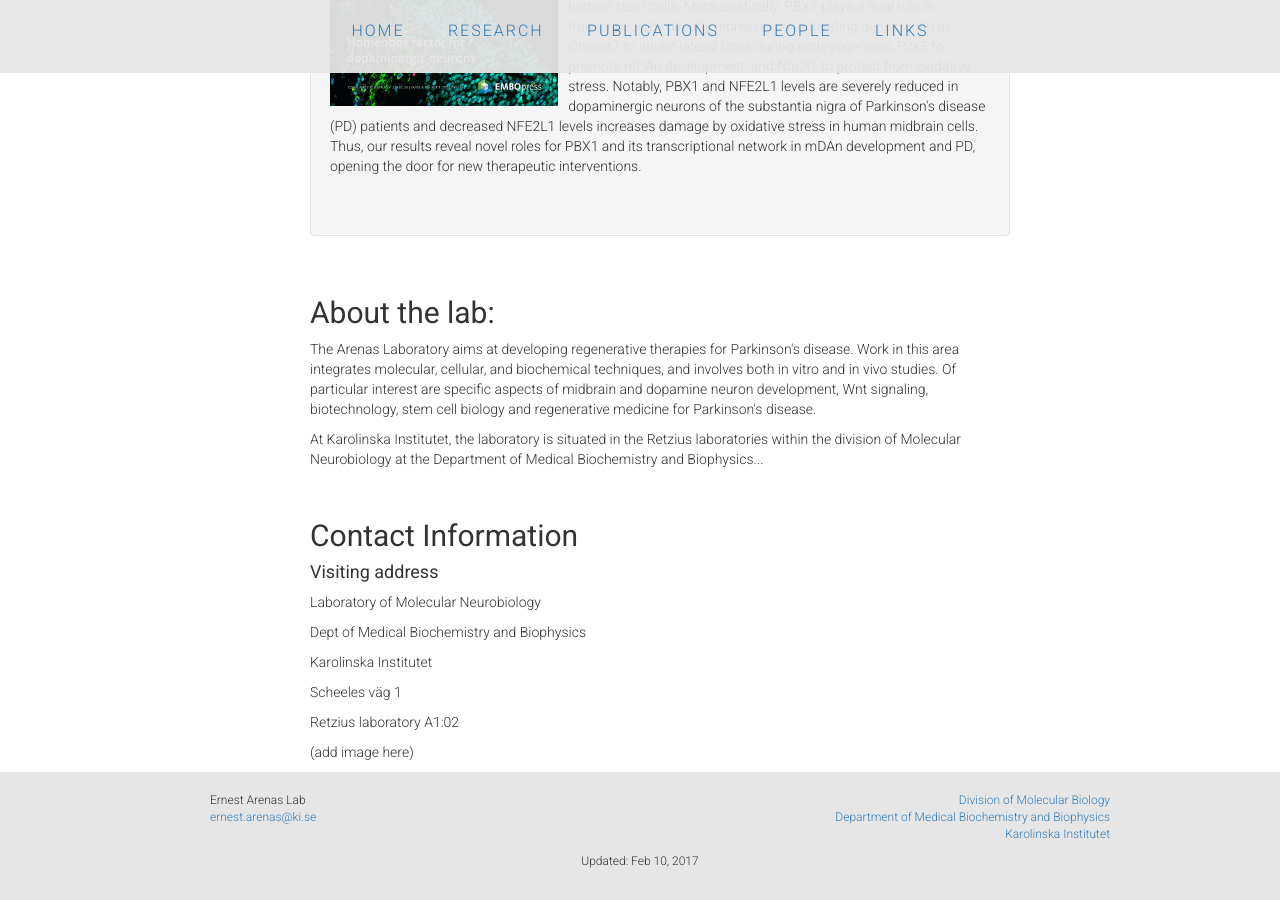
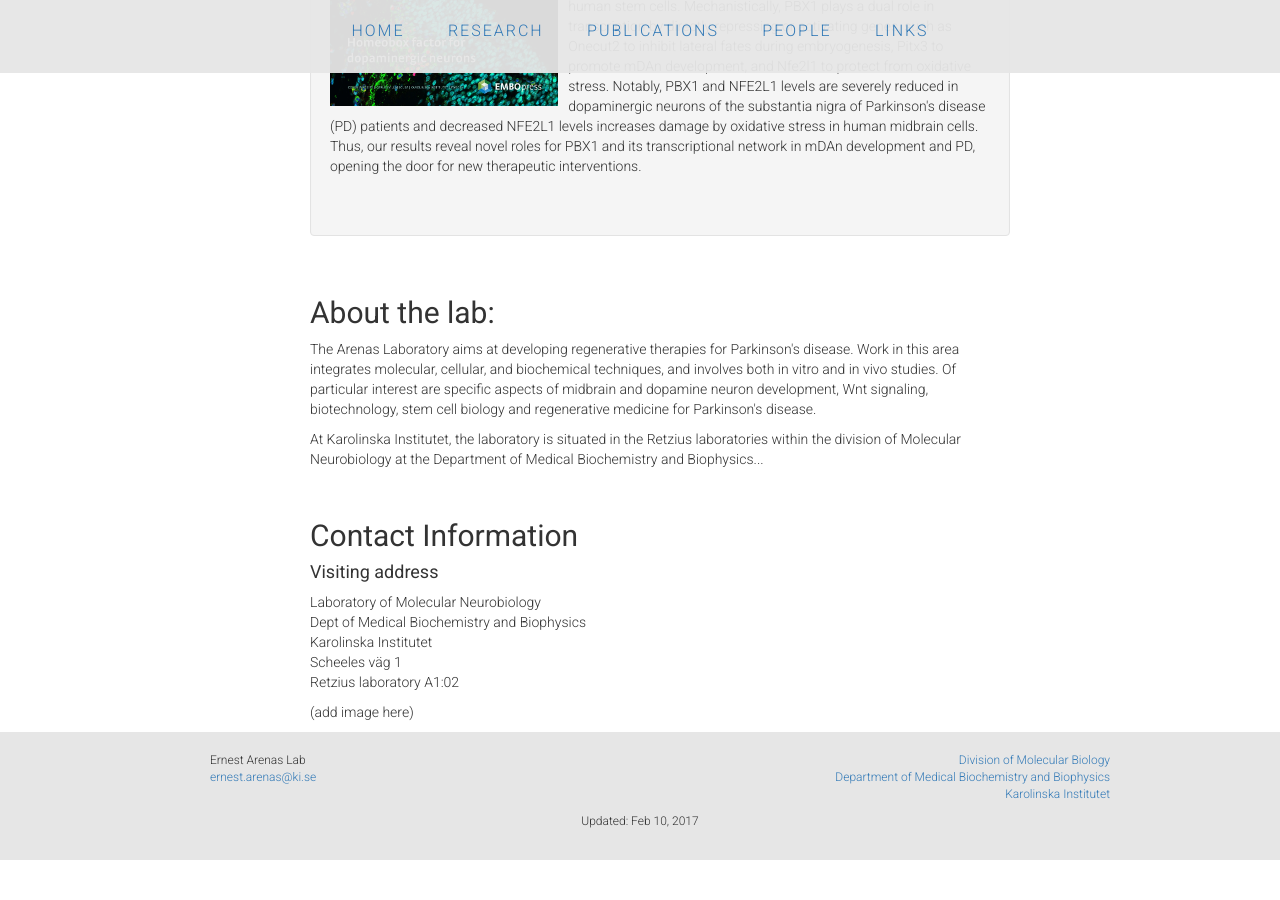
Before and after one commit to ArenasLab/arenaslab.github.io, a Jekyll site: the page index.html, which Jekyll copies as it is, in a window 1280 px wide and 900 px high, scrolled down 1690 px. Built offline with Jekyll 4.4.1, drawn with Linux system fonts in a browser that asks for light colours; after the commit the page ends 2550 px from its top, so only the background shows below that.

Commit message:
Update index.html

```diff
--- a/index.html
+++ b/index.html
@@ -24,6 +24,8 @@
 	<p>&nbsp;</p>
 	<p>&nbsp;</p>
 
+<!-- LARGE TITLE BANNER -->
+
   <section class="jumbotron">
     <div class="container">
       <div class="row text-center">
@@ -38,6 +40,8 @@
 
   <p>&nbsp;</p>
 
+<!-- News post section -->
+
   <div class="wrap">
     <div class="post">
       <div class="news">
@@ -46,7 +50,30 @@
         <p>&nbsp;</p>
         <ul class="posts">
 
-	  <li>
+<!-- TO ADD NEWS ITEM, COPY AND PASTE TEMPLATE BELOW:
+
+          <li>
+            <span class="post-date">TYPE DATE HERE</span>
+            <span class="post-link">POST TITLE HERE</span>
+          </li>
+          <div class="well">
+            <li class="media">
+              <div class="media-body">
+                <img class="pull-left" style="margin-right:10px;" src="IMAGE FILE HERE" height="300px";>
+                  <strong class="media-heading"><a href="LINK TO ARTICLE/NEWS HERE">TITLE FOR LINK HERE</a></strong>
+                <p><small>SHORTHAND AUTHORS HERE</small></p>
+                 <p>PARAGRAPH TEXT HERE</p>
+                FOR ADDITIONAL LINKS INCLUDE LINES BELOW, OTHERWISE REMOVE
+                <p><a href="LINK HERE">TITLE FOR LINK</a></p>
+                <p><a href="LINK HERE">TITLE FOR LINK</a></p>
+              </div>
+             </li>
+           </div>
+           <p>&nbsp;</p>
+
+:END TEMPLATE -->
+
+          <li>
             <span class="post-date">Oct. 6, 2016</span>
             <span class="post-link">Paper in Cell on Single-Cell in the Ventral Midbrain</span>
           </li>
@@ -56,7 +83,7 @@
                 <img class="pull-left" style="margin-right:10px;" src="/img/Cell_GraphicalAbstract.jpg" height="300px";>
                   <strong class="media-heading"><a href="http://www.cell.com/cell/fulltext/S0092-8674(16)31309-5">Molecular Diversity of Midbrain Development in Mouse, Human, and Stem Cells</a></strong>
                 <p><small>La Manno G, Gyllborg D, et al.</small></p>
-                 <p>Understanding human embryonic ventral midbrain is of major interest for Parkinson’s disease. However, the cell types,
+                  <p>Understanding human embryonic ventral midbrain is of major interest for Parkinson’s disease. However, the cell types,
                    their gene expression dynamics, and their relationship to commonly used rodent models remain to be defined. We performed
                    single-cell RNA sequencing to examine ventral midbrain development in human and mouse. We found 25 molecularly defined
                    human cell types, including five subtypes of radial glia-like cells and four progenitors. In the mouse, two mature fetal
@@ -65,15 +92,13 @@
                    timing, and dopaminergic neuron development. Additionally, we developed a method to quantitatively assess the fidelity of
                    dopaminergic neurons derived from human pluripotent stem cells, at a single-cell level. Thus, our study provides insight
                    into the molecular programs controlling human midbrain development and provides a foundation for the development of cell
-                   replacement therapies.
-                </p>
+                   replacement therapies.</p>
                 <p><a href="https://kiedit.ki.se/en/news/midbrain-study-gives-boost-to-parkinsons-research">News article at Karolinska Institutet</a></p>
                 <p><a href="http://linnarssonlab.org/ventralmidbrain/">Supporing Information and Visualization</a></p>
               </div>
-             </li>
-           </div>
-
-           <p>&nbsp;</p>
+            </li>
+          </div>
+          <p>&nbsp;</p>
 
           <li>
             <span class="post-date">Sep. 15, 2016</span>
@@ -98,11 +123,13 @@
               </div>
             </li>
           </div>
+	  <p>&nbsp;</p>
 
+<!-- End news section -->
 
+<!-- Start 'About the lab' section -->
 
       <div class="news">
-        <p>&nbsp;</p>
         <h2>About the lab:</h2>
         <p>The Arenas Laboratory aims at developing regenerative therapies for Parkinson's disease. Work in this area integrates molecular,
           cellular, and biochemical techniques, and involves both in vitro and in vivo studies. Of particular interest are specific aspects
@@ -111,18 +138,23 @@
         <p>At Karolinska Institutet, the laboratory is situated in the Retzius laboratories within the division of Molecular Neurobiology at the Department of
           Medical Biochemistry and Biophysics... </p>
       </div>
+
+<!-- Start 'Contact' section -->
+
       <div class="news">
         <p>&nbsp;</p>
         <h2>Contact Information</h2>
         <h4>Visiting address</h4>
-        <p>Laboratory of Molecular Neurobiology</p>
-        <p>Dept of Medical Biochemistry and Biophysics</p>
-        <p>Karolinska Institutet</p>
-        <p>Scheeles väg 1</p>
-        <p>Retzius laboratory A1:02</p>
+        <p>Laboratory of Molecular Neurobiology<br>
+        Dept of Medical Biochemistry and Biophysics<br>
+        Karolinska Institutet<br>
+        Scheeles väg 1<br>
+        Retzius laboratory A1:02</p>
         <p>(add image here)</p>
        </div>
 
+<!-- End 'Contact' section -->
+      </ul>
     </div>
    </div>
   </div>
@@ -130,7 +162,7 @@
 
 
 
-
+<!-- Footer section -->
 
   <footer class="footer">
     <div class="wrapfoot">
@@ -161,7 +193,7 @@
     </div>
   </footer>
 
-
+<!-- End footer -->
 
 
 
```
